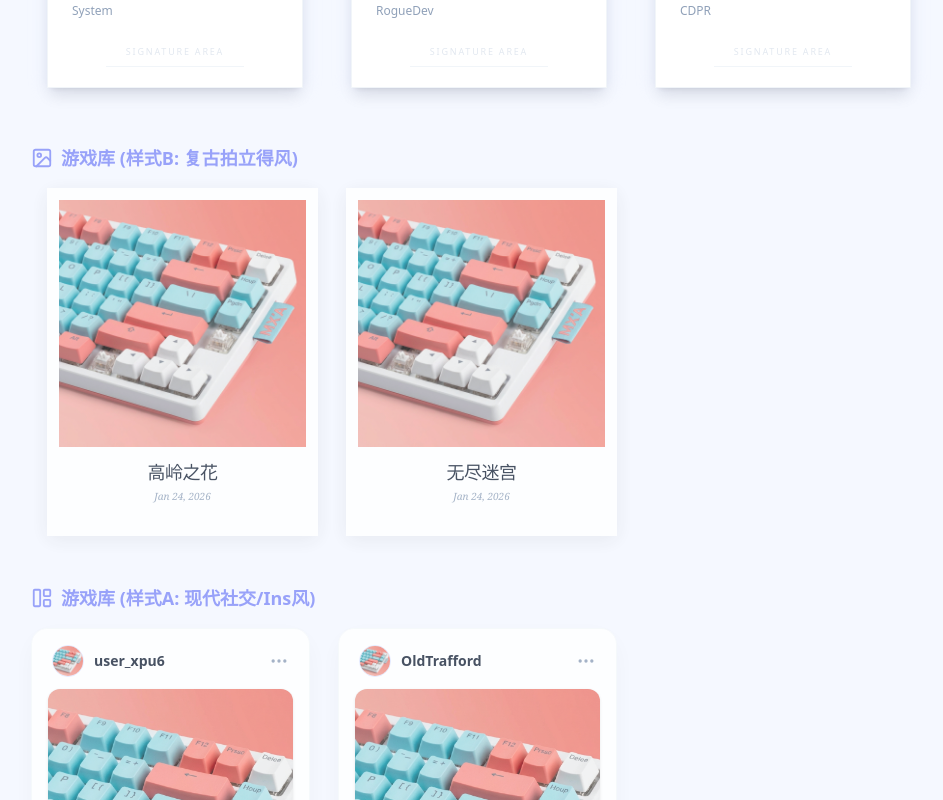
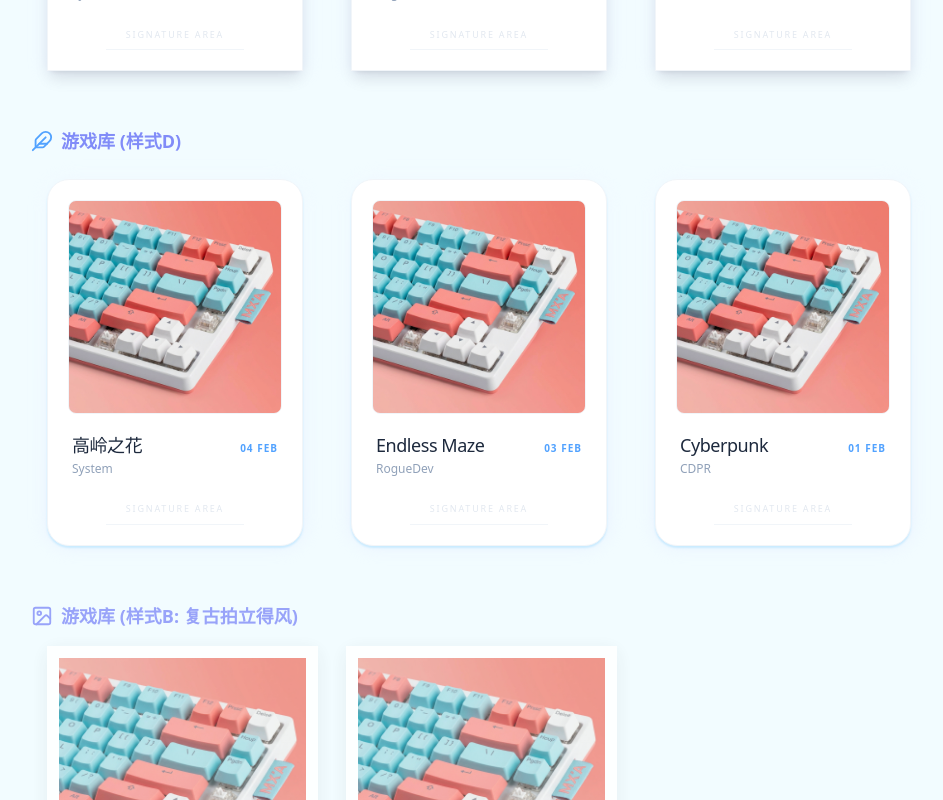
Before and after one commit to TsukimiRini/moyo-prototype-library, a Next.js app: page / in a window 1280 px wide. Shown: the part 1160-1960 px from the top of the page, without its empty margins (9-952 px from the left). Built offline with nearby package versions, Linux system fonts and the light colour scheme.

Commit message:
feat: add game card style

```diff
--- a/src/app/globals.css
+++ b/src/app/globals.css
@@ -1,7 +1,7 @@
 @import "tailwindcss";
 
 :root {
-  --background: #f3f5f9;
+  --background: #f2fcff;
   --foreground: #171717;
 }
 
--- a/src/app/page.tsx
+++ b/src/app/page.tsx
@@ -8,7 +8,7 @@ import { Volume2, LayoutGrid, Image as ImageIcon, Sparkles, Disc, Feather, Layou
 
 export default function Home() {
   return (
-    <div className="min-h-screen pb-24 relative bg-[#F5F8FF] overflow-x-hidden font-sans text-slate-800">
+    <div className="min-h-screen pb-24 relative overflow-x-hidden font-sans text-slate-800">
       <Navbar />
 
       <main className="max-w-[1360px] mx-auto px-6 lg:px-10 pt-10">
@@ -20,7 +20,7 @@ export default function Home() {
           icon={<Volume2 className="text-[#818CF8]" size={22} />}
           className="mb-8"
         >
-          <div className="bg-white rounded-[24px] h-[150px] w-full shadow-[0_2px_12px_rgba(230,235,255,0.7)] border border-white">
+          <div className="bg-white rounded-[24px] h-[150px] w-full shadow-[0_2px_2px_#CAEBFF] border border-white">
           </div>
         </DashboardSection>
 
@@ -57,6 +57,7 @@ export default function Home() {
           </div>
         </DashboardSection>
 
+
         {/* Game Library - Style C: Elegant Blue (User Request) */}
         <DashboardSection
             title="游戏库 (样式C: 幽蓝雅致 - 最终版)"
@@ -92,6 +93,46 @@ export default function Home() {
                   date="01 Feb"
                   imageSrc="/keyboard.jpg"
                   variant="library-elegant"
+                />
+             </div>
+          </div>
+        </DashboardSection>
+
+        {/* Game Library - Style D: Duplicated from C */}
+        <DashboardSection
+            title="游戏库 (样式D)"
+            icon={<Feather className="text-blue-400" size={22} />}
+            className="mb-12"
+        >
+          <div className="grid grid-cols-1 md:grid-cols-2 lg:grid-cols-4 gap-8 px-2">
+             <div className="p-2">
+                <GameCard
+                  title="高岭之花"
+                  description=""
+                  author="System"
+                  date="04 Feb"
+                  imageSrc="/keyboard.jpg"
+                  variant="library-elegant-rounded"
+                />
+             </div>
+             <div className="p-2">
+                <GameCard
+                  title="Endless Maze"
+                  description=""
+                  author="RogueDev"
+                  date="03 Feb"
+                  imageSrc="/keyboard.jpg"
+                  variant="library-elegant-rounded"
+                />
+             </div>
+             <div className="p-2">
+                <GameCard
+                  title="Cyberpunk"
+                  description=""
+                  author="CDPR"
+                  date="01 Feb"
+                  imageSrc="/keyboard.jpg"
+                  variant="library-elegant-rounded"
                 />
              </div>
           </div>
--- a/src/components/GameCard.tsx
+++ b/src/components/GameCard.tsx
@@ -8,7 +8,7 @@ interface GameCardProps {
   author?: string;
   date?: string;
   isComingSoon?: boolean;
-  variant?: 'recent' | 'recent-fade' | 'recent-pixel' | 'recent-halftone' | 'recent-grid-fade' | 'library' | 'library-polaroid' | 'library-holographic' | 'library-elegant';
+  variant?: 'recent' | 'recent-fade' | 'recent-pixel' | 'recent-halftone' | 'recent-grid-fade' | 'library' | 'library-polaroid' | 'library-holographic' | 'library-elegant' | 'library-elegant-rounded';
   saveName?: string;
 }
 
@@ -129,34 +129,59 @@ export default function GameCard({
   // Variant H/I: Elegant Blue Polaroid (Refined)
   // Replaced 'library-holographic' with 'library-elegant' for clarity in request fulfillment,
   // but keeping 'library-elegant' mapped to the new design.
-  if (variant === 'library-elegant' || variant === 'library-holographic') {
+  if (variant === 'library-elegant' || variant === 'library-holographic' || variant === 'library-elegant-rounded') {
+    const bgRoundClass = variant === 'library-elegant-rounded' ? 'rounded-[22px]' : '';
+    const glowRoundClass = variant === 'library-elegant-rounded' ? 'rounded-[26px]' : 'rounded-lg';
+    // Use user requested shadow for rounded variant, default shadow-lg for others
+    const shadowClass = variant === 'library-elegant-rounded' ? 'shadow-[0_2px_2px_#CAEBFF]' : 'shadow-lg';
+
+    const hoverEffectClass = variant === 'library-elegant-rounded'
+      ? 'hover:-translate-y-1 hover:rotate-1 hover:shadow-[0_12px_40px_rgba(0,0,0,0.15)]'
+      : 'hover:-translate-y-2 hover:shadow-[0_20px_40px_-10px_rgba(30,58,138,0.2)]';
+
+    const aspectRatioClass = variant === 'library-elegant-rounded' ? 'aspect-square' : 'aspect-[3/4]';
+    const imageRoundedClass = variant === 'library-elegant-rounded' ? 'rounded-[8px]' : '';
+
     return (
-      <div className="relative group transition-all duration-500 hover:-translate-y-2 hover:shadow-[0_20px_40px_-10px_rgba(30,58,138,0.2)]">
+      <div className={`relative group transition-all duration-500 ${hoverEffectClass} ${bgRoundClass}`}>
 
         {/* Soft Blue Glow Behind */}
-        <div className="absolute -inset-0.5 bg-gradient-to-b from-blue-50 to-indigo-100 rounded-lg blur-sm opacity-50 group-hover:opacity-100 transition duration-500"></div>
+        <div className={`absolute -inset-0.5 bg-gradient-to-b from-blue-50 to-indigo-100 blur-sm opacity-50 group-hover:opacity-100 transition duration-500 ${glowRoundClass}`}></div>
 
         {/* Card Body - Crisp White with thick borders */}
-        <div className="relative bg-white p-5 pb-5 shadow-lg backdrop-blur-sm overflow-hidden border border-slate-100 flex flex-col items-center">
+        <div className={`relative bg-white p-5 pb-5 ${shadowClass} backdrop-blur-sm overflow-hidden border border-slate-100 flex flex-col items-center ${bgRoundClass}`}>
 
             {/* Image Container - Vertical Portrait Layout aspect-[3/4] */}
             {/* Added a thin border around the image to separate it from the white frame nicely */}
-            <div className={`relative w-full aspect-[3/4] overflow-hidden bg-slate-50 mb-5 shadow-inner border border-slate-100 ${!imageSrc && 'flex items-center justify-center'}`}>
+            <div className={`relative w-full ${aspectRatioClass} ${imageRoundedClass} overflow-hidden bg-slate-50 mb-5 shadow-inner border border-slate-100 ${!imageSrc && 'flex items-center justify-center'}`}>
                 {imageSrc ? (
-                    <Image src={imageSrc} alt={title} fill className="object-cover opacity-100 group-hover:scale-[1.03] transition-transform duration-700" unoptimized />
+                    <Image src={imageSrc} alt={title} fill className={`object-cover opacity-100 ${variant === 'library-elegant-rounded' ? '' : 'group-hover:scale-[1.03]'} transition-transform duration-700`} unoptimized />
                 ) : (
                     <div className="text-slate-300 font-serif italic text-xs">No Image</div>
                 )}
 
-                {/* Subtle sheen layer */}
+                {/* Overlay & Play Button Logic */}
+                {variant === 'library-elegant-rounded' ? (
+                   <>
+                     {/* Style D (like B): Center Play Button + Polaroid Overlay */}
+                     <div className="absolute inset-0 bg-gradient-to-tr from-indigo-500/10 to-orange-500/10 opacity-30 pointer-events-none mix-blend-overlay"></div>
+                     <div className="absolute inset-0 flex items-center justify-center opacity-0 group-hover:opacity-100 transition-opacity duration-300 bg-black/10">
+                        <div className="w-14 h-14 bg-white/90 backdrop-blur-md rounded-full flex items-center justify-center text-slate-800 shadow-xl scale-90 group-hover:scale-100 transition-all cursor-pointer">
+                            <Play fill="currentColor" size={24} className="ml-1" />
+                        </div>
+                     </div>
+                   </>
+                ) : (
+                   <>
+                     {/* Style C: Original Subtle Sheen + Bottom Right Button */}
                      <div className="absolute inset-0 bg-gradient-to-tr from-white/20 to-transparent pointer-events-none mix-blend-overlay"></div>
-
-                {/* Play Button - Integrated into the image area bottom right, classic style */}
                      <div className="absolute bottom-3 right-3 opacity-0 group-hover:opacity-100 transition-opacity duration-300 scale-90 group-hover:scale-100 translate-y-2 group-hover:translate-y-0">
                         <div className="w-10 h-10 bg-white/90 backdrop-blur rounded-full flex items-center justify-center text-blue-600 shadow-md hover:bg-blue-600 hover:text-white transition-colors cursor-pointer">
                             <Play fill="currentColor" size={16} className="ml-0.5" />
                         </div>
                      </div>
+                   </>
+                )}
             </div>
 
             {/* Content Area - Clean Layout */}
--- a/src/components/Navbar.tsx
+++ b/src/components/Navbar.tsx
@@ -3,7 +3,7 @@ import Link from 'next/link';
 
 export default function Navbar() {
   return (
-    <nav className="flex items-center justify-between px-10 py-5 bg-white/70 backdrop-blur-sm sticky top-0 z-50 border-b border-transparent">
+    <nav className="flex items-center justify-between px-10 py-3 bg-white/70 backdrop-blur-sm sticky top-5 z-50 rounded-[24px] shadow-[0_2px_2px_#CAEBFF] w-[96%] max-w-7xl mx-auto">
       <div className="flex items-center gap-3">
         {/* Exact Worm Logo Shape */}
         <svg width="40" height="24" viewBox="0 0 50 24" fill="none" xmlns="http://www.w3.org/2000/svg" className="text-[#6366F1]">
```
Lines whose indentation alone changed are shown as unchanged.
